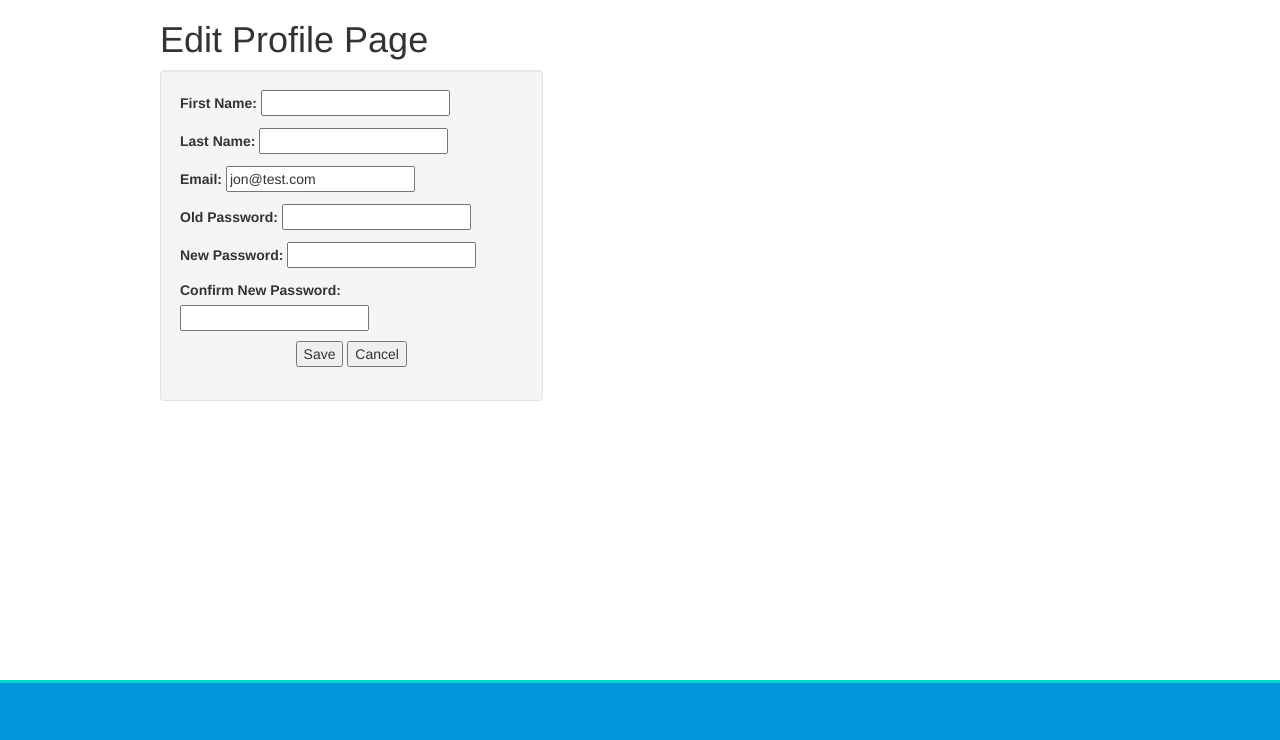
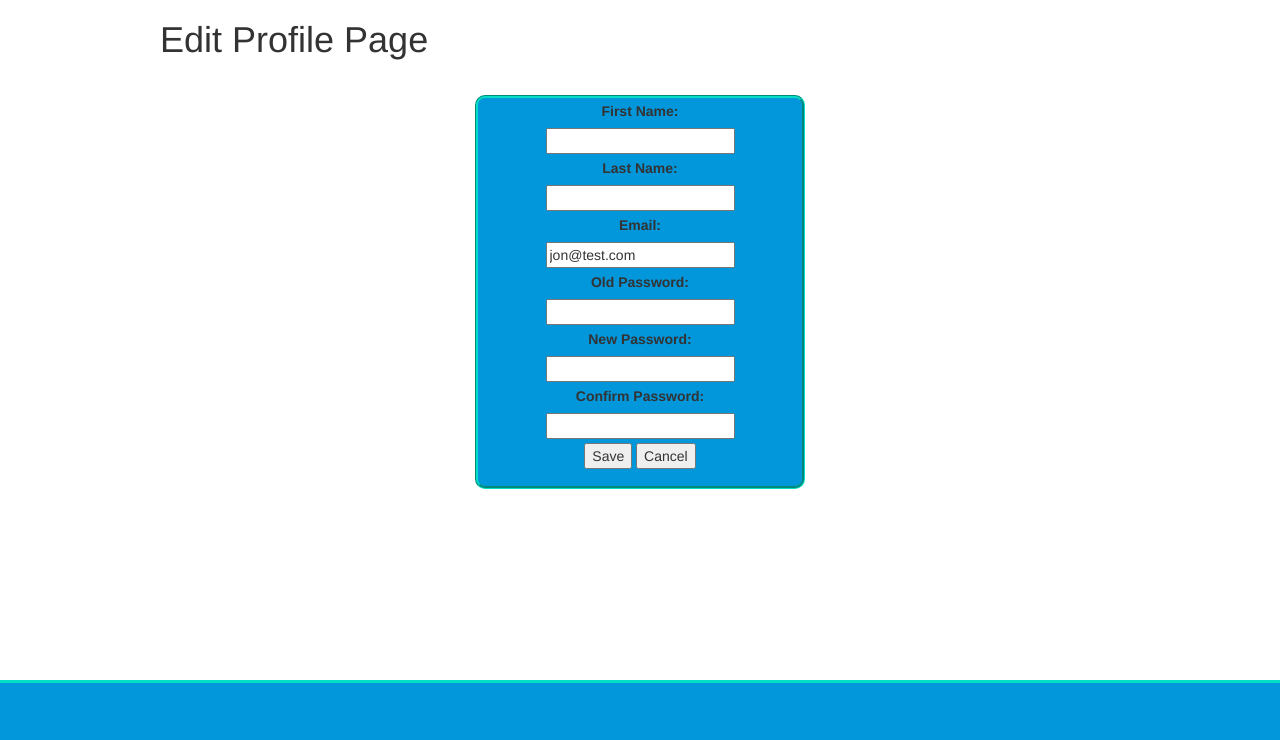
Before and after one commit to implacable/projectManager, a Django app: page /user/editprofile in a window 1280 px wide. Shown: the part 60-800 px from the top of the page. Run offline with Django 3.2, Linux system fonts and the light colour scheme; a user stored in the database is signed in; parts of the project's set-up code (start-up, migrations or seed data) failed here and were passed over; some libraries are stand-ins or nearby versions.

Commit message:
Fixed Edit Profile Page, but still needs more work.

```diff
--- a/project_ticket/static/project_ticket/css/master.css
+++ b/project_ticket/static/project_ticket/css/master.css
@@ -91,3 +91,17 @@
     text-align: center;
     padding: 1px;
 }
+
+.editprofile {
+    margin-top: 25px;
+    background-color: #0296db;
+    min-height: 100px;
+    border: 3px groove #01DDC7;
+    border-radius: 10px;
+}
+
+.editprofile p {
+    margin: auto;
+    text-align: center;
+    padding: 1px;
+}
--- a/project_ticket/templates/project_ticket/editprofile.html
+++ b/project_ticket/templates/project_ticket/editprofile.html
@@ -2,12 +2,47 @@
 {% block 'content' %}
 	<h1> Edit Profile Page </h1>
 	<div class="row">
-		<div class="col-md-5">
-			<div class="well">
+		<div class="col-md-4"></div>
+		<div class="col-md-4 editprofile">
+
 			<form action='{{ request.path }}' method="POST" enctype="multipart/form-data">
-	                {% csrf_token %}
-                	{{ form.as_p }}
-                	{{ form2.as_p }}
+
+        	<div class="fieldWrapper">
+				<p>{{form.firstname.errors}}</p>
+				<p><label for="firstname">First Name:</label></p>
+				<p>{{form.firstname}}</p>
+			</div>
+
+			<div class="fieldWrapper">
+				<p>{{form.lastname.errors}}</p>
+				<p><label for="lastname">Last Name:</label></p>
+				<p>{{form.lastname}}</p>
+			</div>
+
+			<div class="fiedlWrapper">
+				<p>{{form.email.errors}}</p>
+				<p><label for="email">Email:</label></p>
+				<p>{{form.email}}</p>
+			</div>
+
+			<div class="fieldWrapper">
+				<p>{{form2.old_password.errors}}</p>
+				<p><label for="old_password">Old Password:</label></p>
+				<p>{{form2.old_password}}</p>
+			</div>
+
+			<div class="fieldWrapper">
+				<p>{{form2.new_password.errors}}</p>
+				<p><label for="new_password">New Password:</label></p>
+				<p>{{form2.new_password}}</p>
+			</div>
+
+			<div class="fieldWrapper">
+				<p>{{form2.confirm_password.errors}}</p>
+				<p><label for="confirm_password">Confirm Password:</label></p>
+				<p>{{form2.confirm_password}}</p>
+			</div>
+
             <p><p align="center">
             <input type="submit" value="Save" onclick="window.location.replace('{% url 'editprofile' %}')">
 			<input class="reset" type="button" value="Cancel"
@@ -22,7 +57,7 @@
 			{% endif %}
         	</form>
 		</div>
-		</div>
+		<div class="col-md-4"></div>
 		</div>
 	</div>
 {% endblock %}
```
Lines whose indentation alone changed are shown as unchanged.
